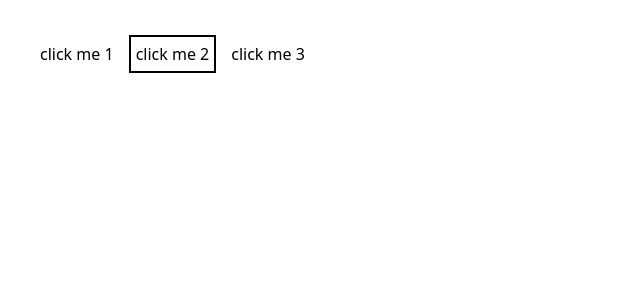
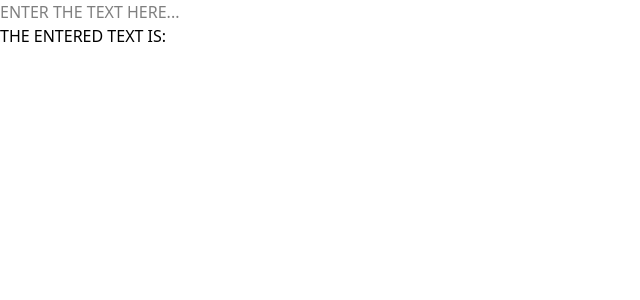
Before and after one commit to Shradhaaggarwal/React, a React (Vite) app in the folder LearningReact/: page / in a window 1280 px wide. Shown: the top 300 px of the page, without its empty margins (0-640 px from the left). Built offline with nearby package versions, Linux system fonts and the light colour scheme.

Commit message:
-useState hook -Derived state -Lift state up

```diff
--- a/LearningReact/src/App.jsx
+++ b/LearningReact/src/App.jsx
@@ -1,10 +1,13 @@
 // import mgir from "./assets/mgir.png";
-import { EventHandler } from "./components/EventHandler.jsx";
-import Netflix, { Headers, Footers} from "./components/NetflixSeries.jsx"; //mixed //named import
+// import { EventHandler } from "./components/EventHandler.jsx";
+// import Netflix, { Headers, Footers} from "./components/NetflixSeries.jsx"; //mixed //named import
 // import {footers} from "./components/netflixSeries.jsx";
 // import netflix from "./components/netflixSeries.jsx"; //default import
 // import "./components/Netflix.module.css";
-import {EventAsProps}  from "./components/EventAsProps.jsx"
+// import {EventAsProps}  from "./components/EventAsProps.jsx"
+// import { State } from "./components/State.jsx";
+import { LiftStateup } from "./components/LiftStateup";
+
 
 
 const App = () =>{
@@ -19,7 +22,9 @@ const App = () =>{
       <Netflix></Netflix>
       <Footers></Footers> */}
       {/* <EventHandler></EventHandler> */}
-      <EventAsProps></EventAsProps>
+      {/* <EventAsProps></EventAsProps> */}
+      {/* <State></State> */}
+      <LiftStateup></LiftStateup>
     </>
   );
 };
--- /dev/null
+++ b/LearningReact/src/components/LiftStateup.jsx
@@ -0,0 +1,29 @@
+import { useState } from "react"
+export const LiftStateup = () =>{
+    const [inputvalue, setvalue] = useState("")
+    return(
+        <>
+            <InputComponent inputv = {inputvalue} setval = {setvalue}></InputComponent>
+            <DisplayComponent inputv={inputvalue}></DisplayComponent>
+        </>
+    )
+}
+
+const InputComponent = ({inputv, setval}) =>{
+
+    return (
+        <>
+            <input type="text" placeholder="ENTER THE TEXT HERE..."
+            value={inputv}
+            onChange={(e)=> setval(e.target.value)}/>
+        </>
+    )
+}
+
+const DisplayComponent = ({inputv}) =>{
+    return (
+        <>
+            <p>THE ENTERED TEXT IS: {inputv}</p>
+        </>
+    )
+}
--- /dev/null
+++ b/LearningReact/src/components/State.jsx
@@ -0,0 +1,14 @@
+import { useState } from "react"
+export const State = () =>{
+
+    const [count, setCount] = useState(0)
+    const handleButtonClick = () =>{
+        setCount(()=> count + 1)
+    }
+    return (
+        <>
+            <h1>{count}</h1>
+            <button onClick={handleButtonClick}>INCREMENT</button>
+        </>
+    )
+}
```
